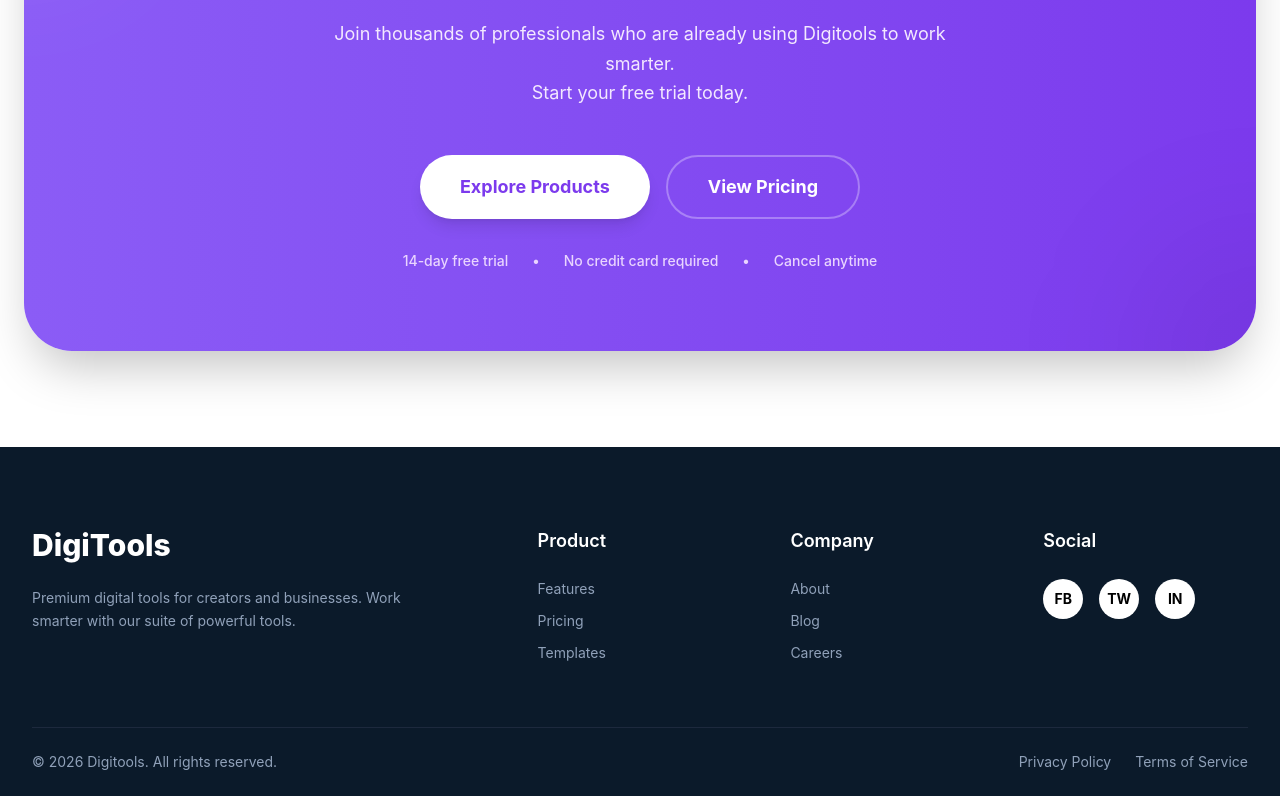
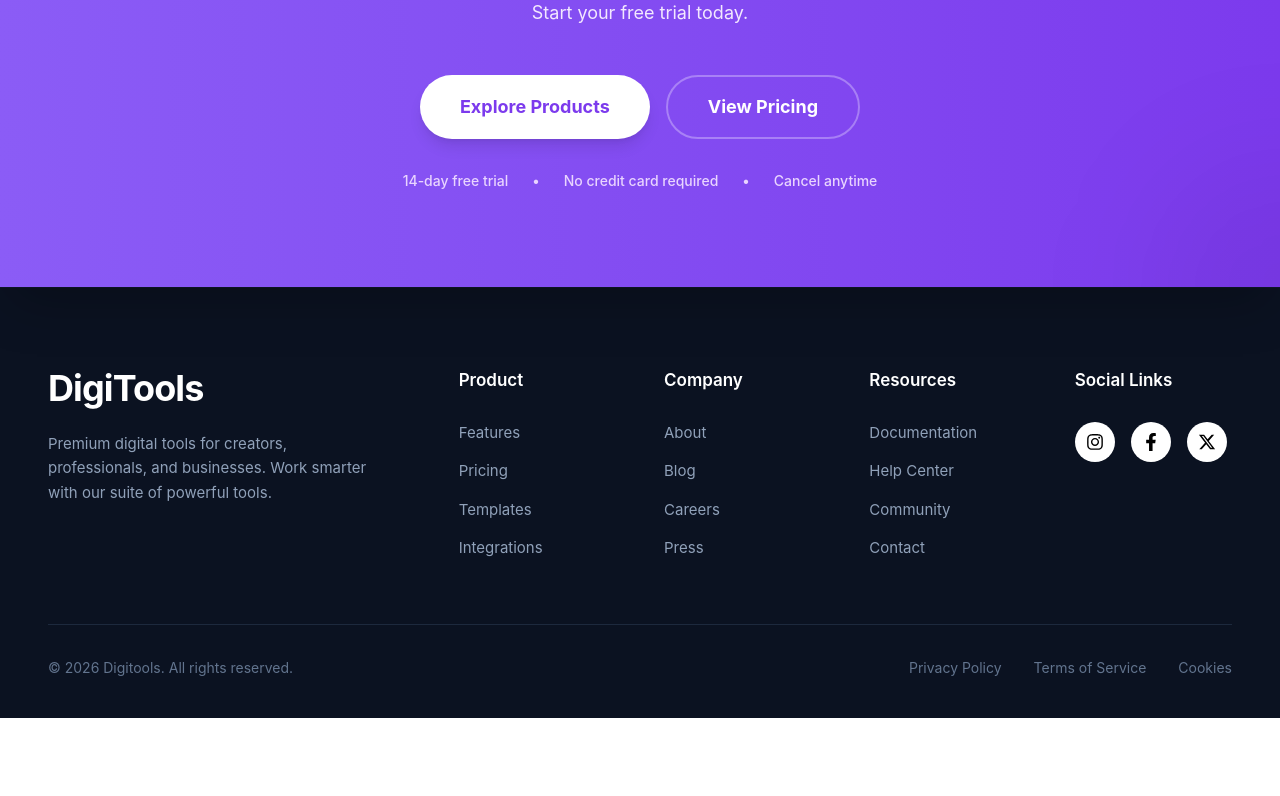
Before and after one commit to yasinarafat342/DigiTools, a React (Vite) app: page / in a window 1280 px wide. Shown: the part 4339-5135 px from the top of the page. After the commit the page ends 5057 px from the top, so only its background shows below. Built offline with nearby package versions, Linux system fonts and the light colour scheme.

Commit message:
final editing on footer

```diff
--- a/src/App.jsx
+++ b/src/App.jsx
@@ -1,3 +1,4 @@
+import { FaFacebookF, FaTwitter, FaLinkedinIn } from "react-icons/fa";
 import React, { useState } from 'react';
 import {
   ShoppingCart, Play, Check, UserPlus, Package, Rocket, X, Zap
@@ -270,16 +271,14 @@ const DigiToolsLanding = () => {
           </div>
         </section>
       )}
-{/* CTA SECTION - ফুটারের ঠিক উপরে যোগ করুন */}
-<section className="py-24 px-6">
-  <div className="max-w-7xl mx-auto">
-    <div className="bg-gradient-to-r from-[#8B5CF6] to-[#7C3AED] rounded-[3rem] p-12 md:p-20 text-center text-white shadow-2xl relative overflow-hidden">
+{/* CTA SECTION - Full Width Background */}
+<section className="bg-gradient-to-r from-[#8B5CF6] to-[#7C3AED] py-24 px-6 relative overflow-hidden shadow-2xl">
 
-      {/* Background Decorative Circles (Optional for extra flair) */}
+  {/* Background Decorative Circles */}
   <div className="absolute top-0 left-0 w-64 h-64 bg-white/5 rounded-full -translate-x-1/2 -translate-y-1/2 blur-3xl"></div>
   <div className="absolute bottom-0 right-0 w-64 h-64 bg-black/5 rounded-full translate-x-1/2 translate-y-1/2 blur-3xl"></div>
 
-      <div className="relative z-10">
+  <div className="max-w-7xl mx-auto relative z-10 text-center text-white">
     <h2 className="text-4xl md:text-5xl font-extrabold mb-6 tracking-tight">
       Ready To Transform Your Workflow?
     </h2>
@@ -305,23 +304,84 @@ const DigiToolsLanding = () => {
       <span>Cancel anytime</span>
     </div>
   </div>
+</section>
+      {/* FOOTER */}
+{/* FOOTER - একদম ছবির মতো ডিজাইন */}
+<footer className="bg-[#0B1221] text-white pt-20 pb-10 px-6 md:px-12 border-t border-slate-900">
+  <div className="max-w-7xl mx-auto">
+    {/* Main Content Area */}
+    <div className="grid grid-cols-1 md:grid-cols-12 gap-12 mb-16">
+
+      {/* 1. Logo & Description */}
+      <div className="md:col-span-4 space-y-6 text-left">
+        <h2 className="text-4xl font-bold tracking-tight">DigiTools</h2>
+        <p className="text-slate-400 text-[15px] leading-relaxed max-w-xs">
+          Premium digital tools for creators, professionals, and businesses. Work smarter with our suite of powerful tools.
+        </p>
+      </div>
+
+      {/* 2. Product Links */}
+      <div className="md:col-span-2 text-left">
+        <h4 className="text-[17px] font-semibold mb-7">Product</h4>
+        <ul className="space-y-4 text-slate-400 text-[15px]">
+          <li><a href="#" className="hover:text-white transition">Features</a></li>
+          <li><a href="#" className="hover:text-white transition">Pricing</a></li>
+          <li><a href="#" className="hover:text-white transition">Templates</a></li>
+          <li><a href="#" className="hover:text-white transition">Integrations</a></li>
+        </ul>
+      </div>
+
+      {/* 3. Company Links */}
+      <div className="md:col-span-2 text-left">
+        <h4 className="text-[17px] font-semibold mb-7">Company</h4>
+        <ul className="space-y-4 text-slate-400 text-[15px]">
+          <li><a href="#" className="hover:text-white transition">About</a></li>
+          <li><a href="#" className="hover:text-white transition">Blog</a></li>
+          <li><a href="#" className="hover:text-white transition">Careers</a></li>
+          <li><a href="#" className="hover:text-white transition">Press</a></li>
+        </ul>
+      </div>
+
+      {/* 4. Resources Links */}
+      <div className="md:col-span-2 text-left">
+        <h4 className="text-[17px] font-semibold mb-7">Resources</h4>
+        <ul className="space-y-4 text-slate-400 text-[15px]">
+          <li><a href="#" className="hover:text-white transition">Documentation</a></li>
+          <li><a href="#" className="hover:text-white transition">Help Center</a></li>
+          <li><a href="#" className="hover:text-white transition">Community</a></li>
+          <li><a href="#" className="hover:text-white transition">Contact</a></li>
+        </ul>
+      </div>
+
+      {/* 5. Social Links */}
+      <div className="md:col-span-2 text-left">
+        <h4 className="text-[17px] font-semibold mb-7">Social Links</h4>
+        <div className="flex gap-4">
+          {/* Instagram */}
+          <a href="#" className="w-10 h-10 flex items-center justify-center rounded-full bg-white text-black hover:bg-slate-200 transition">
+            <svg stroke="currentColor" fill="currentColor" strokeWidth="0" viewBox="0 0 448 512" height="18" width="18" xmlns="http://www.w3.org/2000/svg"><path d="M224.1 141c-63.6 0-114.9 51.3-114.9 114.9s51.3 114.9 114.9 114.9S339 319.5 339 255.9 287.7 141 224.1 141zm0 189.6c-41.1 0-74.7-33.5-74.7-74.7s33.5-74.7 74.7-74.7 74.7 33.5 74.7 74.7-33.6 74.7-74.7 74.7zm146.4-194.3c0 14.9-12 26.8-26.8 26.8-14.9 0-26.8-12-26.8-26.8s12-26.8 26.8-26.8 26.8 12 26.8 26.8zm76.1 27.2c-1.7-35.9-9.9-67.7-36.2-93.9-26.2-26.2-58-34.4-93.9-36.2-37-2.1-147.9-2.1-184.9 0-35.8 1.7-67.6 9.9-93.9 36.1s-34.4 58-36.2 93.9c-2.1 37-2.1 147.9 0 184.9 1.7 35.9 9.9 67.7 36.2 93.9s58 34.4 93.9 36.2c37 2.1 147.9 2.1 184.9 0 35.9-1.7 67.7-9.9 93.9-36.2 26.2-26.2 34.4-58 36.2-93.9 2.1-37 2.1-147.8 0-184.8zM398.8 388c-7.8 19.6-22.9 34.7-42.6 42.6-29.5 11.7-99.5 9-132.1 9s-102.7 2.6-132.1-9c-19.6-7.8-34.7-22.9-42.6-42.6-11.7-29.5-9-99.5-9-132.1s-2.6-102.7 9-132.1c7.8-19.6 22.9-34.7 42.6-42.6 29.5-11.7 99.5-9 132.1-9s102.7-2.6 132.1 9c19.6 7.8 34.7 22.9 42.6 42.6 11.7 29.5 9 99.5 9 132.1s2.7 102.7-9 132.1z"></path></svg>
+          </a>
+          {/* Facebook */}
+          <a href="#" className="w-10 h-10 flex items-center justify-center rounded-full bg-white text-black hover:bg-slate-200 transition">
+            <svg stroke="currentColor" fill="currentColor" strokeWidth="0" viewBox="0 0 320 512" height="18" width="18" xmlns="http://www.w3.org/2000/svg"><path d="M279.14 288l14.22-92.66h-88.91v-60.13c0-25.35 12.42-50.06 52.24-50.06h40.42V6.26S260.43 0 225.36 0c-73.22 0-121.08 44.38-121.08 124.72v70.62H22.89V288h81.39v224h100.17V288z"></path></svg>
+          </a>
+          {/* X (Twitter) */}
+          <a href="#" className="w-10 h-10 flex items-center justify-center rounded-full bg-white text-black hover:bg-slate-200 transition">
+            <svg stroke="currentColor" fill="currentColor" strokeWidth="0" viewBox="0 0 512 512" height="18" width="18" xmlns="http://www.w3.org/2000/svg"><path d="M389.2 48h70.6L305.6 224.2 487 464H345L233.7 318.6 106.5 464H35.8L200.7 275.5 26.8 48H172.4L272.9 180.9 389.2 48zM364.4 421.8h39.1L151.1 88h-42L364.4 421.8z"></path></svg>
+          </a>
         </div>
       </div>
-</section>
-      {/* FOOTER */}
-      <footer className="bg-[#0b1a2a] text-white pt-20 pb-6 px-8 text-left">
-        <div className="max-w-7xl mx-auto grid grid-cols-1 md:grid-cols-5 gap-12 border-b border-slate-800 pb-16">
-          <div className="md:col-span-2 space-y-6">
-            <h2 className="text-3xl font-extrabold text-white">DigiTools</h2>
-            <p className="text-slate-400 max-w-sm leading-relaxed text-sm">Premium digital tools for creators and businesses. Work smarter with our suite of powerful tools.</p>
     </div>
-          <div><h4 className="font-semibold mb-6 text-white text-lg">Product</h4><ul className="space-y-3 text-slate-400 text-sm"><li><a href="#" className="hover:text-purple-400 transition">Features</a></li><li><a href="#" className="hover:text-purple-400 transition">Pricing</a></li><li><a href="#" className="hover:text-purple-400 transition">Templates</a></li></ul></div>
-          <div><h4 className="font-semibold mb-6 text-white text-lg">Company</h4><ul className="space-y-3 text-slate-400 text-sm"><li><a href="#" className="hover:text-purple-400 transition">About</a></li><li><a href="#" className="hover:text-purple-400 transition">Blog</a></li><li><a href="#" className="hover:text-purple-400 transition">Careers</a></li></ul></div>
-          <div><h4 className="font-semibold mb-6 text-white text-lg">Social</h4><div className="flex gap-4"><div className="w-10 h-10 flex items-center justify-center rounded-full bg-white text-black cursor-pointer hover:bg-purple-400 transition font-bold text-sm uppercase">fb</div><div className="w-10 h-10 flex items-center justify-center rounded-full bg-white text-black cursor-pointer hover:bg-purple-400 transition font-bold text-sm uppercase">tw</div><div className="w-10 h-10 flex items-center justify-center rounded-full bg-white text-black cursor-pointer hover:bg-purple-400 transition font-bold text-sm uppercase">in</div></div></div>
+
+    {/* Bottom Bar */}
+    <div className="pt-8 border-t border-slate-800 flex flex-col md:flex-row justify-between items-center gap-4 text-slate-500 text-[14px]">
+      <p>© 2026 Digitools. All rights reserved.</p>
+      <div className="flex gap-8">
+        <a href="#" className="hover:text-white transition">Privacy Policy</a>
+        <a href="#" className="hover:text-white transition">Terms of Service</a>
+        <a href="#" className="hover:text-white transition">Cookies</a>
       </div>
-        <div className="max-w-7xl mx-auto flex flex-col md:flex-row justify-between items-center mt-6 text-sm text-slate-400">
-          <p>© 2026 Digitools. All rights reserved.</p>
-          <div className="flex gap-6 mt-3 md:mt-0"><a href="#" className="hover:text-white transition">Privacy Policy</a><a href="#" className="hover:text-white transition">Terms of Service</a></div>
+    </div>
   </div>
 </footer>
 
```
Lines whose indentation alone changed are shown as unchanged.
